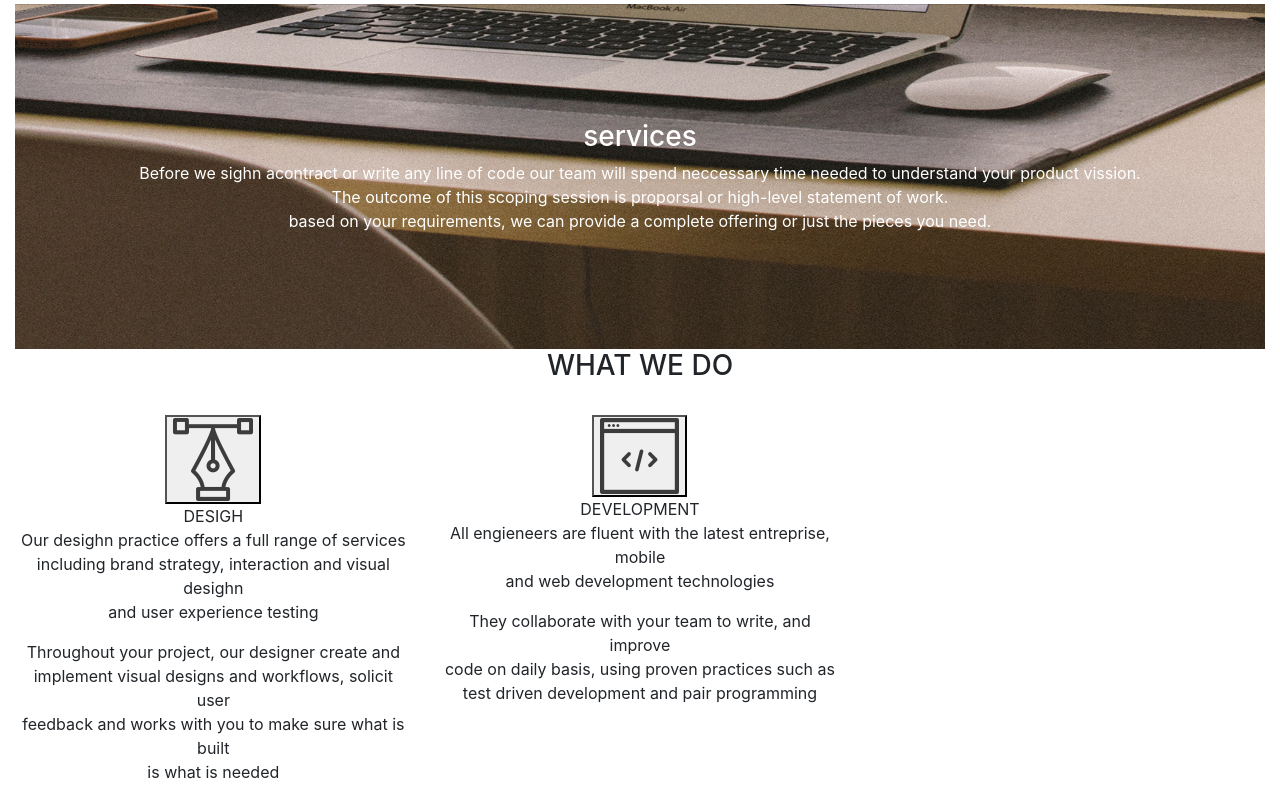
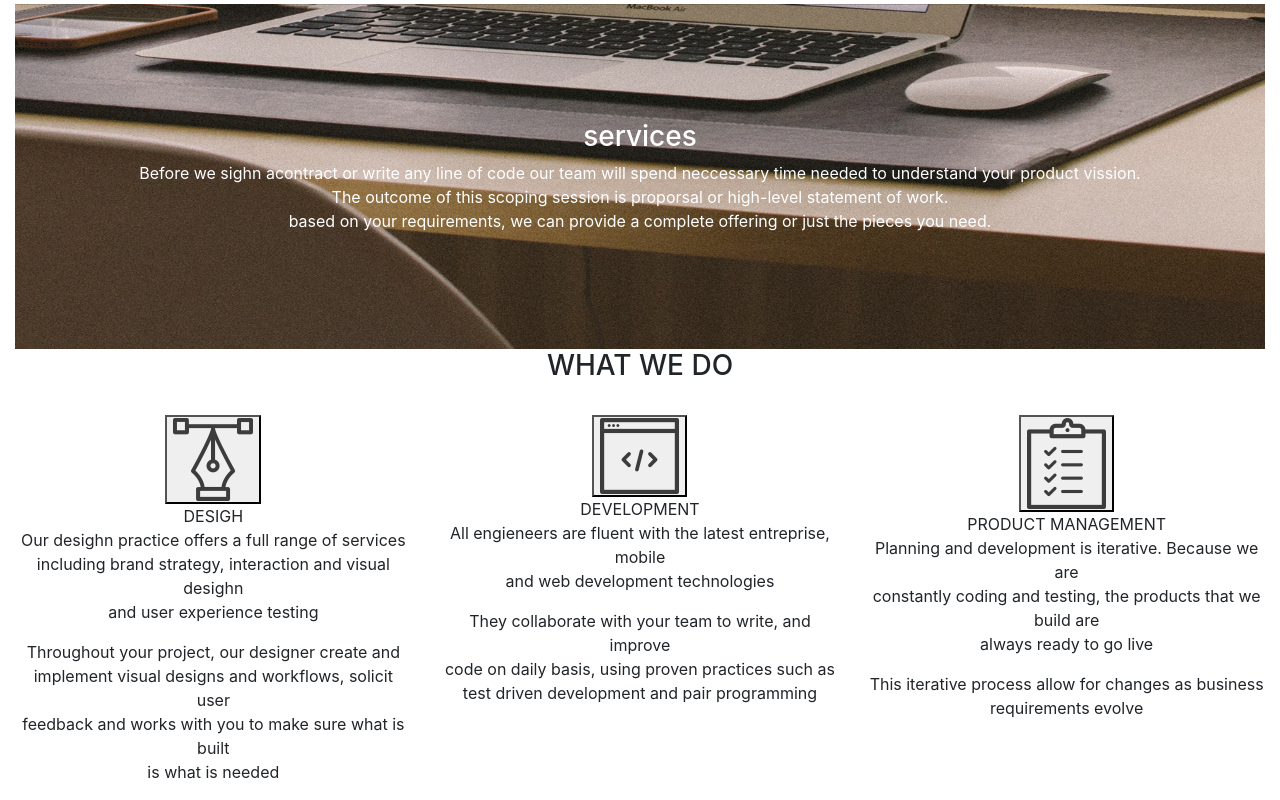
Before and after one commit to sylvestus/delani_studios, a plain HTML site: page index.html in a window 1280 px wide. Shown: the part 1009-1809 px from the top of the page. Drawn offline with nearby package versions, Linux system fonts and the light colour scheme.

Commit message:
add third service column

```diff
--- a/index.html
+++ b/index.html
@@ -92,6 +92,23 @@
                 </span>
 
             </div>
+            <div class="col-md-4">
+                <button id="product"><img src="images/product_icon.png" alt=""></button> <br>
+                PRODUCT MANAGEMENT <br>
+
+                <span id="product_management_txt">
+                    <p>
+                        Planning and development is iterative. Because we are <br>
+                        constantly coding and testing, the products that we build are <br>
+                        always ready to go live
+                    </p>
+                    <p>
+                        This iterative process allow for changes as business <br>
+                        requirements evolve
+                    </p>
+                </span>
+            </div>
+        </div>
     </div>
 
 
```
